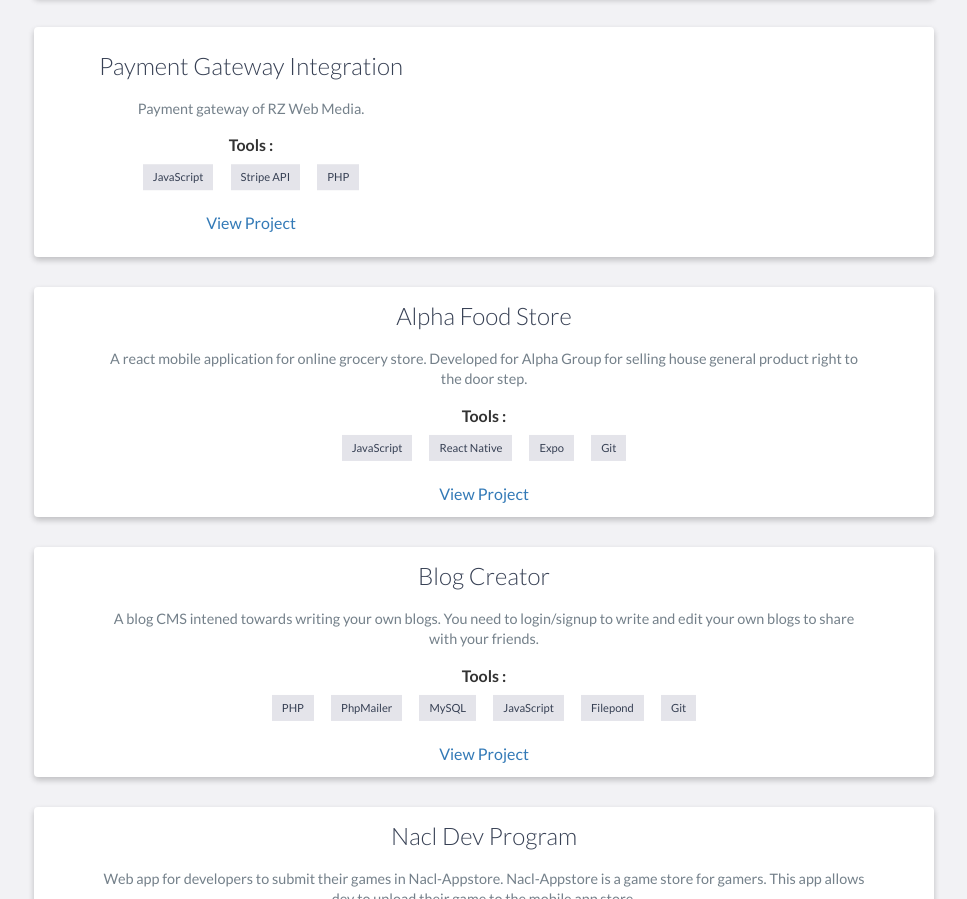
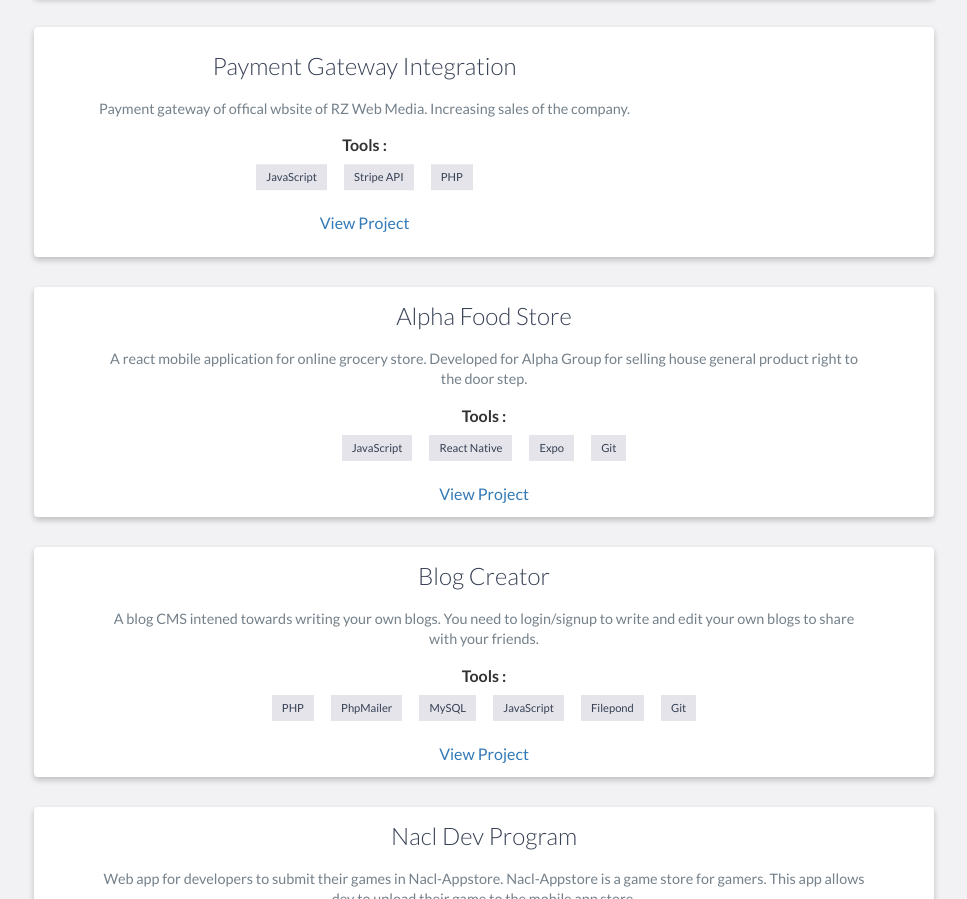
Before and after one commit to LUCIF680/lucif680.github.io, a website: page index.html in a window 1280 px wide. Shown: the part 1507-2406 px from the top of the page, without its empty margins (156-1123 px from the left). Drawn offline with nearby package versions, Linux system fonts and the light colour scheme.

Commit message:
Update index.html

```diff
--- a/index.html
+++ b/index.html
@@ -131,7 +131,7 @@
                     <div class="project-info">
                         <h3>Payment Gateway Integration</h3>
                         <p>
-                            Payment gateway of RZ Web Media.
+                            Payment gateway of offical wbsite of RZ Web Media. Increasing sales of the company.
                         <div id="tools">
                             <b>Tools : </b>
                             <ul>
```
